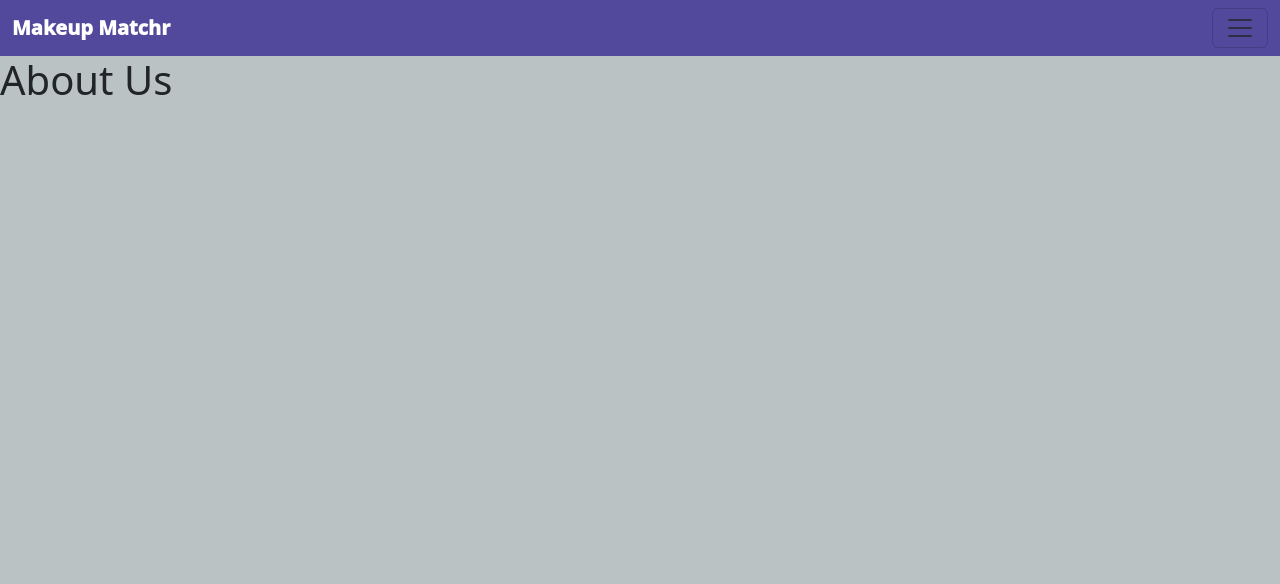
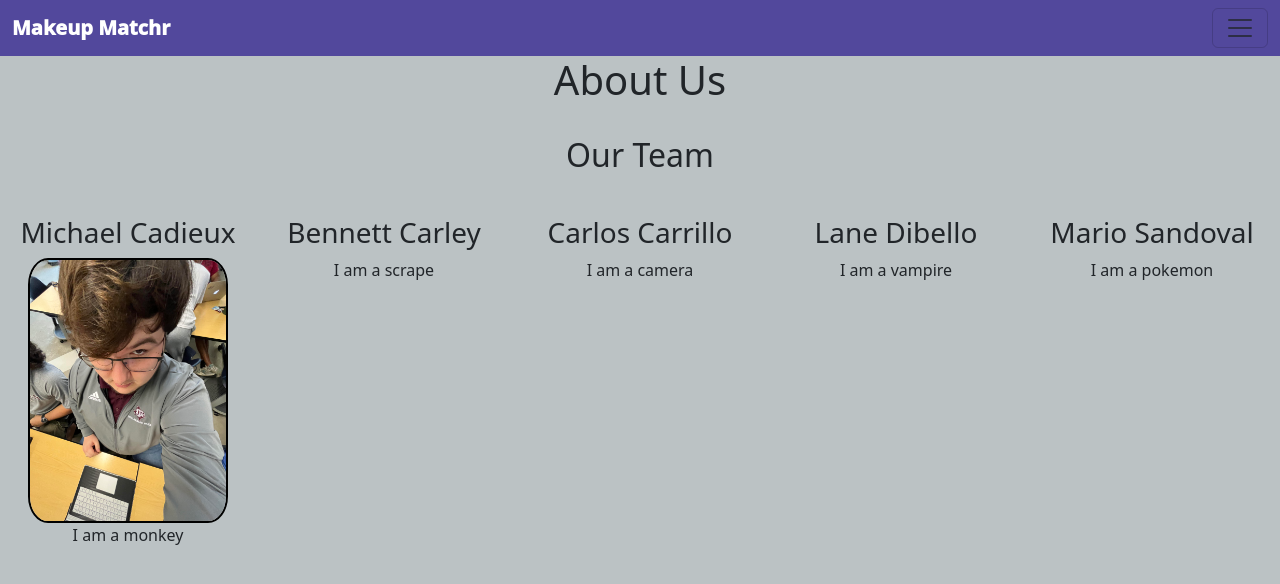
Before and after one commit to LaneDibello/makeup-matchr, a Django app: page /about/ in a window 1280 px wide. Shown: the top 584 px of the page. Run offline with Django 4.2, Linux system fonts and the light colour scheme.

Commit message:
added headshot area and new css for about page

```diff
--- a/makeupMatcher/makeupApp/static/matchr.css
+++ b/makeupMatcher/makeupApp/static/matchr.css
@@ -45,7 +45,36 @@ input[type="file"] {
 }
 
 .page-title {
-    display: flex;
-    margin-left: auto;
-    margin-right: auto;
+    align-items: center;
+    text-align: center;
 }
+
+h1 {
+    text-align: center;
+}
+
+h2 {
+    text-align: center;
+}
+
+.about-row {
+    content: "";
+    display: table;
+    clear: both;
+    align-items: center;
+    width: 100%;
+    text-align: center;
+}
+
+.about-column {
+    float: left;
+    width: 20%;
+    padding: 10px;
+    height: 300px;
+}
+
+.about-img {
+    width: 200px;
+    border-radius: 10%;
+    border: 2px solid #000;
+}
--- a/makeupMatcher/makeupApp/templates/about.html
+++ b/makeupMatcher/makeupApp/templates/about.html
@@ -4,8 +4,60 @@
 
 {% block content %}
 
+{% load static %}
+
 <title>Makeup Matchr | About</title>
 
-<h1>About Us</h1>
+<div class = "page-title">
+    <h1>About Us</h1>
+</div>
+<br>
+<h2>
+    Our Team
+</h2>
+<br>
+<div class="about-row">
+    <div class="about-column">
+        <h3>
+            Michael Cadieux
+        </h3>
+        <img class = "about-img" src= "{% static '../static/images/michael_headshot.jpg' %}">
+        <p>
+            I am a monkey
+        </p>
+    </div>
+    <div class="about-column">
+        <h3>
+            Bennett Carley
+        </h3>
+        <p>
+            I am a scrape
+        </p>
+    </div>
+    <div class="about-column">
+        <h3>
+            Carlos Carrillo
+        </h3>
+        <p>
+            I am a camera
+        </p>
+    </div>
+    <div class="about-column">
+        <h3>
+            Lane Dibello
+        </h3>
+        <p>
+            I am a vampire
+        </p>
+    </div>
+    <div class="about-column">
+        <h3>
+            Mario Sandoval
+        </h3>
+        <p>
+            I am a pokemon
+        </p>
+    </div>
+</div>
 
 {% endblock %}
--- a/makeupMatcher/makeupApp/templates/base.html
+++ b/makeupMatcher/makeupApp/templates/base.html
@@ -4,9 +4,9 @@
     <title>{% block title %}{% endblock %}</title>
     {% load static %}
 
-    <link rel="icon" type="image/png" href="{% static '../images/mm_icon.png' %}" />
+    <link rel="icon" type="image/png" href="{% static '../static/images/mm_icon.png' %}" />
 
-    <link rel="stylesheet" href="{% static '/matchr.css' %}" />
+    <link rel="stylesheet" href="{% static '../static/matchr.css' %}" />
     <link href="https://cdn.jsdelivr.net/npm/bootstrap@5.3.0-alpha1/dist/css/bootstrap.min.css" rel="stylesheet"
         integrity="sha384-GLhlTQ8iRABdZLl6O3oVMWSktQOp6b7In1Zl3/Jr59b6EGGoI1aFkw7cmDA6j6gD" crossorigin="anonymous" />
 
```
Also changed, not shown: makeupMatcher/makeupApp/static/about.css (added, +21 -0 lines), makeupMatcher/makeupApp/templates/aboutus.html (deleted, +0 -64 lines), makeupMatcher/makeupApp/static/images/michael_headshot.jpg (added).
